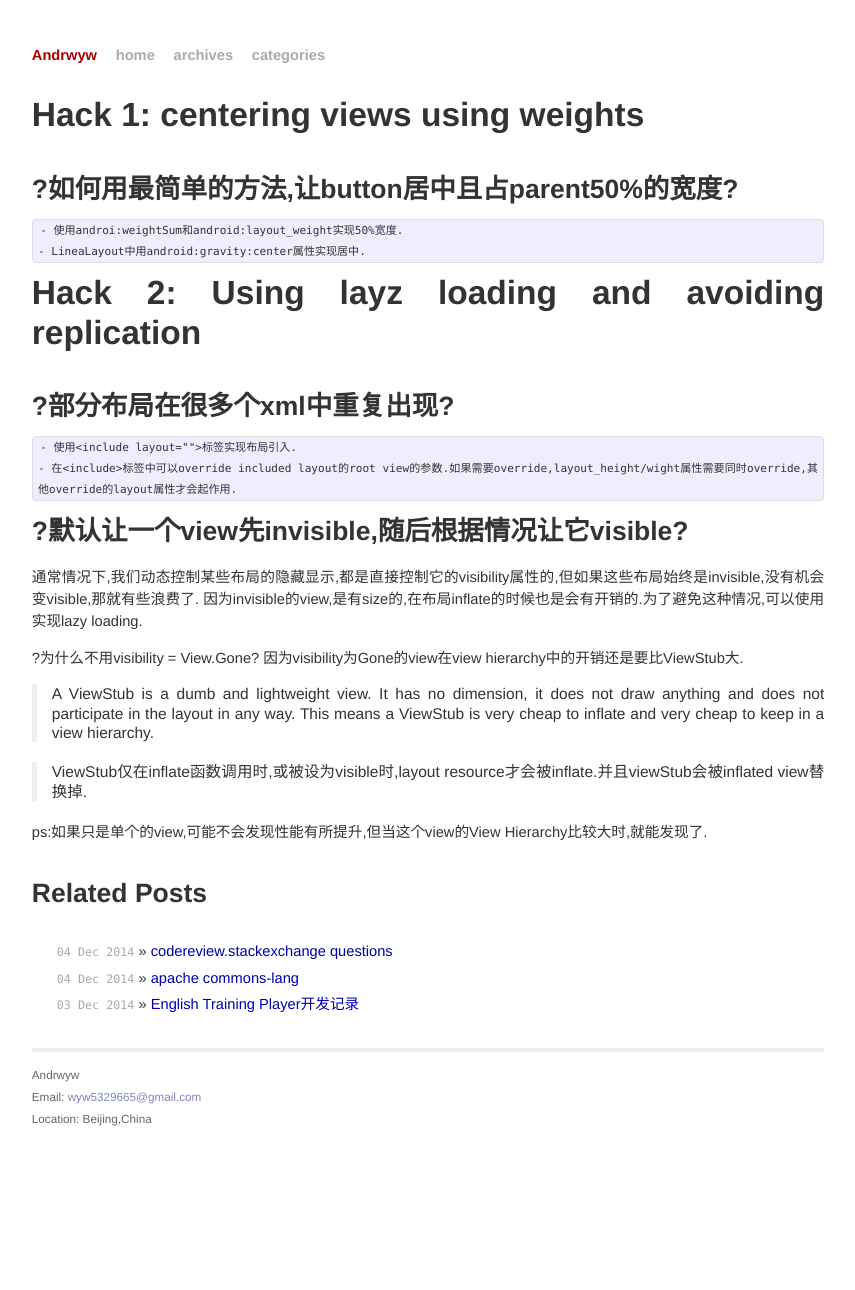
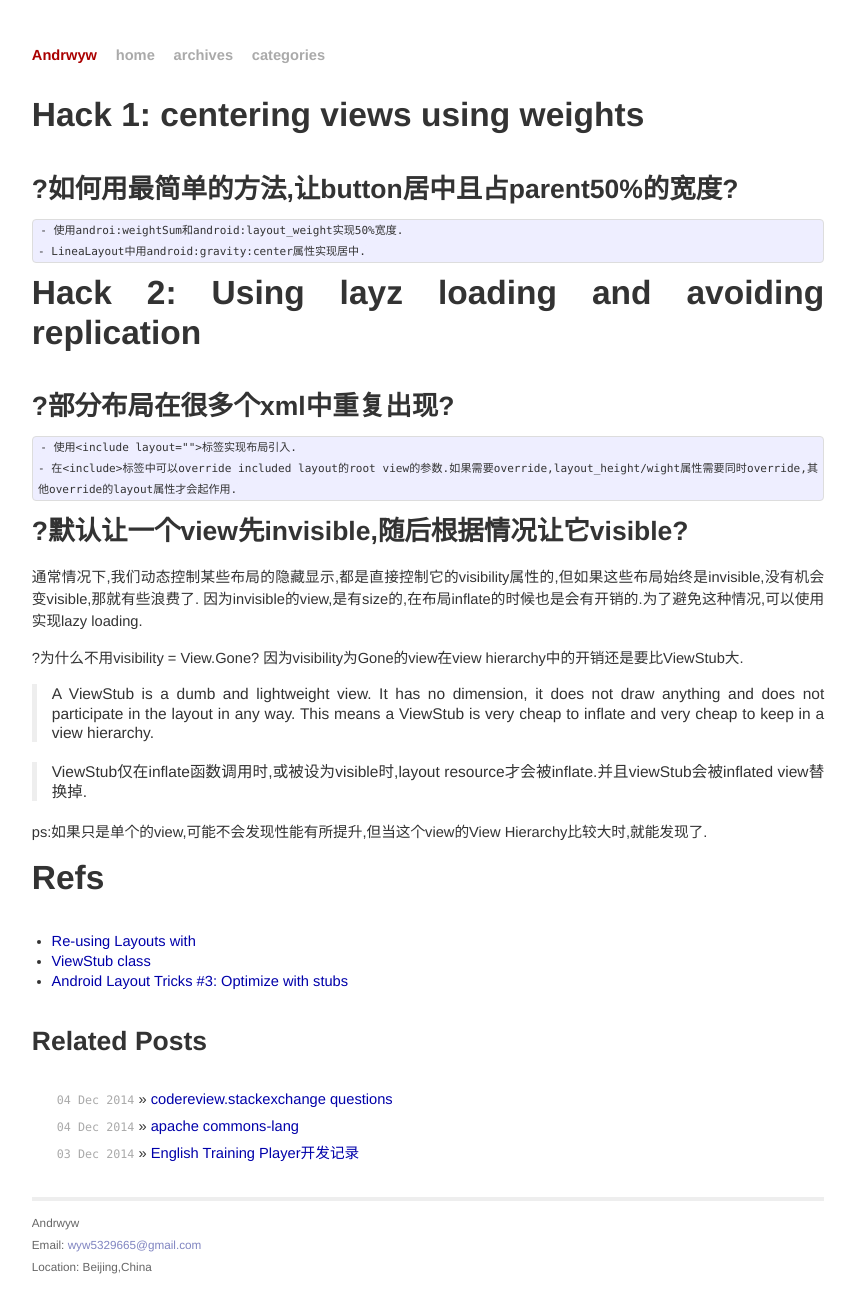
Before and after one commit to Andrwyw/Andrwyw.github.io, a Jekyll site: the page built from _posts/2014-12-18-Tips-and-recommendations-for-android-layouts.md, in a window 1280 px wide. Shown: the whole page, without its empty margins (212-1067 px from the left). Built offline with Jekyll 4.4.1, drawn with Linux system fonts in a browser that asks for light colours; comment, search, counter and statistics services are not loaded; before the commit the page ends 1142 px from its top, so only the background shows below that.

Commit message:
new post:tips and recommendations for android layouts

```diff
--- a/_posts/2014-12-18-Tips-and-recommendations-for-android-layouts.md
+++ b/_posts/2014-12-18-Tips-and-recommendations-for-android-layouts.md
@@ -29,3 +29,11 @@ categories: [50 android hacks, 读书笔记]
 > ViewStub仅在inflate函数调用时,或被设为visible时,layout resource才会被inflate.并且viewStub会被inflated view替换掉.
 
 ps:如果只是单个的view,可能不会发现性能有所提升,但当这个view的View Hierarchy比较大时,就能发现了.
+
+
+
+
+# Refs
+- [Re-using Layouts with <include/>](http://developer.android.com/training/improving-layouts/reusing-layouts.html)
+- [ViewStub class](http://developer.android.com/reference/android/view/ViewStub.html)
+- [Android Layout Tricks #3: Optimize with stubs](http://android-developers.blogspot.sg/2009/03/android-layout-tricks-3-optimize-with.html)
```
